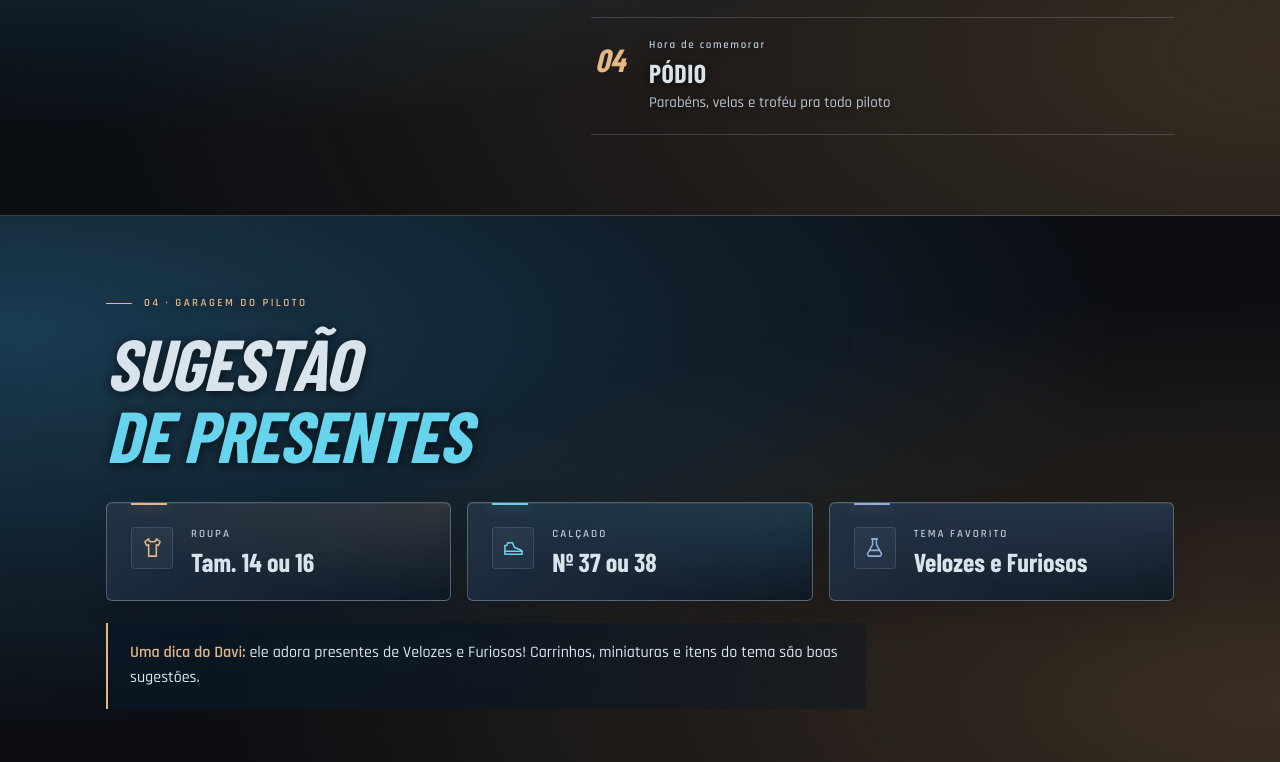
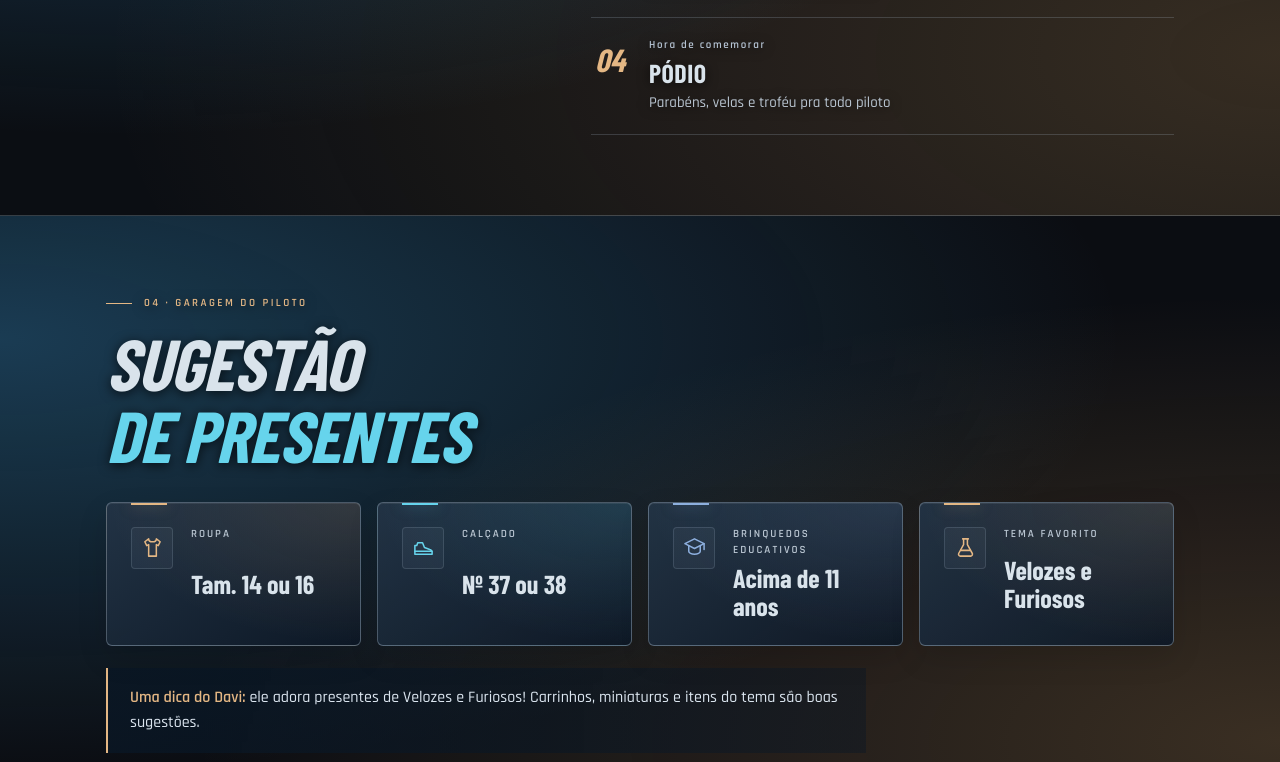
Before and after one commit to lyncelindsay-dotcom/convite-davi-11-anos, a plain HTML site: page index.html in a window 1280 px wide. Shown: the part 3211-3973 px from the top of the page. Drawn offline with nearby package versions, Linux system fonts and the light colour scheme; a web font is replaced by a local one.

Commit message:
Liga o som, adiciona brinquedos educativos e atualiza o visual do convite

```diff
--- a/index.html
+++ b/index.html
@@ -37,6 +37,8 @@
 /* ---------- Som ---------- */
 .sound{position:fixed;z-index:30;top:calc(12px + env(safe-area-inset-top,0px));right:calc(12px + env(safe-area-inset-right,0px));min-height:44px;padding:0 14px;border-radius:6px;border:1px solid rgba(212,222,231,.3);background:rgba(8,13,22,.9);color:#EDF1F5;font-weight:600;font-size:13px;letter-spacing:.04em;display:flex;align-items:center;gap:8px}
 .sound svg{width:20px;height:20px}
+.sound.is-off{border-color:#FF9D45;animation:soundPulse 1.6s ease-in-out infinite}
+@keyframes soundPulse{0%,100%{box-shadow:0 0 0 0 rgba(255,157,69,.55)}50%{box-shadow:0 0 0 8px rgba(255,157,69,0)}}
 
 /* ---------- Hero ---------- */
 .hero{position:relative;overflow:hidden;padding-block:82px 42px;text-align:center;background:transparent;color:#EFF2F6}
@@ -218,11 +220,11 @@
 </head>
 <body>
 
-<video class="page-video" autoplay muted loop playsinline preload="auto" aria-hidden="true">
+<video class="page-video" id="pageVideo" autoplay muted loop playsinline preload="auto" aria-hidden="true">
 <source src="./1029-web.mp4" type="video/mp4">
 </video>
 
-<button class="sound" id="sound" type="button" aria-pressed="true"><svg viewBox="0 0 24 24" fill="none" stroke="currentColor" stroke-width="2.4" stroke-linecap="round" stroke-linejoin="round" aria-hidden="true"><polygon points="11 5 6 9 2 9 2 15 6 15 11 19 11 5"></polygon><path d="M15.5 8.5a5 5 0 0 1 0 7"></path><path d="M19 5a10 10 0 0 1 0 14"></path></svg><span id="soundTxt">Som ligado</span></button>
+<button class="sound is-off" id="sound" type="button" aria-pressed="false"><svg viewBox="0 0 24 24" fill="none" stroke="currentColor" stroke-width="2.4" stroke-linecap="round" stroke-linejoin="round" aria-hidden="true"><polygon points="11 5 6 9 2 9 2 15 6 15 11 19 11 5"></polygon><path d="M15.5 8.5a5 5 0 0 1 0 7"></path><path d="M19 5a10 10 0 0 1 0 14"></path></svg><span id="soundTxt">Ligar o som</span></button>
 <canvas id="confetti" aria-hidden="true"></canvas>
 
 <header class="hero">
@@ -346,7 +348,11 @@
         <span class="badge b-o"><svg viewBox="0 0 24 24" fill="none" stroke="currentColor" stroke-width="2.4" stroke-linecap="round" stroke-linejoin="round" aria-hidden="true"><path d="M3 16v3h18v-2c0-1.5-1-2.5-2.5-3L13 12l-2-5H6L5 10H3z"></path><line x1="3" y1="16" x2="21" y2="16"></line></svg></span>
         <span class="lbl">Calçado</span><span class="val">Nº 37 ou 38</span>
       </button>
-      <button type="button" class="card gift flip" style="text-align:left;color:inherit;font:inherit;animation-delay:.24s">
+      <button type="button" class="card gift flip" style="text-align:left;color:inherit;font:inherit;animation-delay:.18s">
+        <span class="badge b-y"><svg viewBox="0 0 24 24" fill="none" stroke="currentColor" stroke-width="2.4" stroke-linecap="round" stroke-linejoin="round" aria-hidden="true"><path d="M12 3 2 8l10 5 10-5-10-5z"></path><path d="M6 10.5V16c0 1.5 2.7 3 6 3s6-1.5 6-3v-5.5"></path><line x1="22" y1="8" x2="22" y2="14"></line></svg></span>
+        <span class="lbl">Brinquedos educativos</span><span class="val">Acima de 11 anos</span>
+      </button>
+      <button type="button" class="card gift flip" style="text-align:left;color:inherit;font:inherit;animation-delay:.3s">
         <span class="badge b-p"><svg viewBox="0 0 24 24" fill="none" stroke="currentColor" stroke-width="2.4" stroke-linecap="round" stroke-linejoin="round" aria-hidden="true"><path d="M9 3h6"></path><path d="M10 3v6l-5 9a2 2 0 0 0 1.7 3h10.6a2 2 0 0 0 1.7-3l-5-9V3"></path><line x1="7" y1="15" x2="17" y2="15"></line></svg></span>
         <span class="lbl">Tema favorito</span><span class="val">Velozes e Furiosos</span>
       </button>
@@ -420,9 +426,34 @@
   }
 
   /* ---- Som do motor (sintetizado) ---- */
-  var soundOn=true, ac=null;
+  var soundOn=false, ac=null, userChoseOff=false;
   var sbtn=document.getElementById('sound'), stxt=document.getElementById('soundTxt');
-  sbtn.addEventListener('click',function(){soundOn=!soundOn;sbtn.setAttribute('aria-pressed',soundOn);stxt.textContent=soundOn?'Som ligado':'Som desligado';});
+  var bgVideo=document.getElementById('pageVideo');
+  function applySound(on){
+    soundOn=on;
+    sbtn.setAttribute('aria-pressed',on);
+    sbtn.classList.toggle('is-off',!on);
+    stxt.textContent=on?'Som ligado':'Ligar o som';
+    if(bgVideo){
+      bgVideo.muted=!on;
+      if(on){ bgVideo.volume=1; var pr=bgVideo.play(); if(pr) pr.catch(function(){}); }
+    }
+    if(on){ try{ ac = ac || new (window.AudioContext||window.webkitAudioContext)(); if(ac.state==='suspended') ac.resume(); }catch(e){} }
+  }
+  /* Os navegadores só deixam tocar som depois do primeiro toque: liga no primeiro gesto do convidado */
+  function firstGesture(e){
+    if(e && e.target && e.target.closest && e.target.closest('#sound')) return;
+    if(!userChoseOff && !soundOn) applySound(true);
+    ['pointerdown','touchstart','keydown','click'].forEach(function(t){ removeEventListener(t,firstGesture,true); });
+  }
+  ['pointerdown','touchstart','keydown','click'].forEach(function(t){ addEventListener(t,firstGesture,{capture:true,passive:true}); });
+  sbtn.addEventListener('click',function(){ userChoseOff=soundOn; applySound(!soundOn); });
+  /* tenta já começar com som (funciona quando o navegador permite) */
+  if(bgVideo){
+    bgVideo.muted=false;
+    var tryPlay=bgVideo.play();
+    if(tryPlay && tryPlay.then){ tryPlay.then(function(){ applySound(true); }).catch(function(){ bgVideo.muted=true; var p2=bgVideo.play(); if(p2) p2.catch(function(){}); }); }
+  }
   function vroom(){
     if(!soundOn) return;
     try{
```
